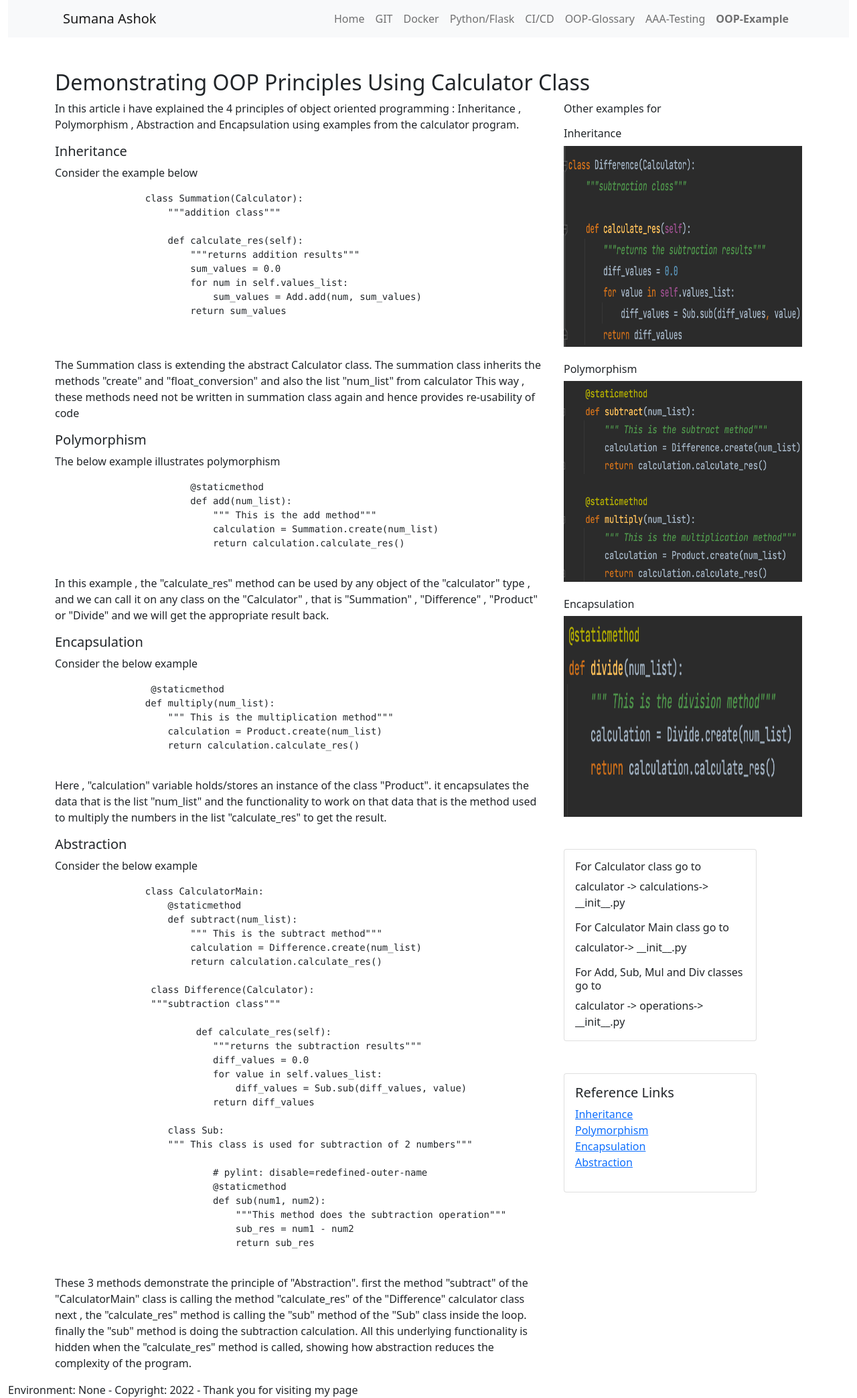
After one commit to sumanaashok/IS601_Project_1, a Flask app: page /calculator_OOP in a window 1280 px wide. The commit adds this page. Shown: the whole page at 67% size. Run offline with Flask 2, Linux system fonts and the light colour scheme.

Commit message:
Added the calculator oop concepts demonstration page

```diff
--- a/app/simple_pages/templates/AAA-Testing.html
+++ b/app/simple_pages/templates/AAA-Testing.html
@@ -166,7 +166,7 @@
                 <div class="card-body">
                     <h5 class="card-title">Reference Link</h5>
                     <p>
-                        <a href=https://automationpanda.com/2020/07/07/arrange-act-assert-a-pattern-for-writing-good-tests/>AAA
+                        <a href="https://automationpanda.com/2020/07/07/arrange-act-assert-a-pattern-for-writing-good-tests/">AAA
                             testing</a></p>
                 </div>
             </div>
--- a/app/simple_pages/templates/OOP.html
+++ b/app/simple_pages/templates/OOP.html
@@ -168,10 +168,7 @@
                 “hides” unnecessary information. The main purpose of abstraction is hiding the unnecessary details from
                 the users. Abstraction is selecting data from a larger pool to show only relevant details of the object
                 to the user. It helps in reducing programming complexity and efforts.
-                An abstract class can be considered as a blueprint for other classes. It allows you to create a set of
-                methods that must be created within any child classes built from the abstract class. A class which
-                contains one or more abstract methods is called an abstract class. An abstract method is a method that
-                has a declaration but does not have an implementation.
+
             </p>
 
 
--- /dev/null
+++ b/app/simple_pages/templates/calculator_OOP.html
@@ -0,0 +1,168 @@
+{% extends "base.html" %}
+{% block content %}
+    <h2>Demonstrating OOP Principles Using Calculator Class</h2>
+    <div class="row">
+        <div class="col-8">
+            <p>
+               In this article i have explained the 4 principles of object oriented programming : Inheritance , Polymorphism , Abstraction
+                and Encapsulation using examples from the calculator program.
+            </p>
+            <p>
+
+            <h5>Inheritance</h5>
+            Consider the example below
+            <p>
+            <pre>
+                class Summation(Calculator):
+                    """addition class"""
+
+                    def calculate_res(self):
+                        """returns addition results"""
+                        sum_values = 0.0
+                        for num in self.values_list:
+                            sum_values = Add.add(num, sum_values)
+                        return sum_values
+
+        </pre>
+            </p>
+            The Summation class is extending the abstract Calculator class.
+            The summation class inherits the methods "create" and "float_conversion" and also the list "num_list" from calculator
+            This way , these methods need not be written in summation class again and hence provides re-usability of code
+            </p>
+
+            <p>
+            <h5>Polymorphism</h5>
+            The below example illustrates polymorphism
+            <p> <pre>
+                        @staticmethod
+                        def add(num_list):
+                            """ This is the add method"""
+                            calculation = Summation.create(num_list)
+                            return calculation.calculate_res()
+        </pre>
+        </p>
+            In this example , the "calculate_res" method can be used by any object of the "calculator" type , and we can call it
+            on any class on the "Calculator" , that is "Summation" , "Difference" , "Product"  or "Divide" and we will get the appropriate result back.
+
+
+
+            </p>
+
+            <p>
+            <h5>Encapsulation</h5>
+            Consider the below example
+            <p>
+            <pre>
+                 @staticmethod
+                def multiply(num_list):
+                    """ This is the multiplication method"""
+                    calculation = Product.create(num_list)
+                    return calculation.calculate_res()
+    </pre>
+            </p>
+            Here , "calculation" variable holds/stores an instance of the class "Product". it encapsulates the data that
+            is the list "num_list" and the functionality to work on that data
+            that is the method used to multiply the numbers in the list "calculate_res" to get the result.
+
+            </p>
+
+             <p>
+            <h5>Abstraction</h5>
+            Consider the below example
+            <p>
+            <pre>
+                class CalculatorMain:
+                    @staticmethod
+                    def subtract(num_list):
+                        """ This is the subtract method"""
+                        calculation = Difference.create(num_list)
+                        return calculation.calculate_res()
+
+                 class Difference(Calculator):
+                 """subtraction class"""
+
+                         def calculate_res(self):
+                            """returns the subtraction results"""
+                            diff_values = 0.0
+                            for value in self.values_list:
+                                diff_values = Sub.sub(diff_values, value)
+                            return diff_values
+
+                    class Sub:
+                    """ This class is used for subtraction of 2 numbers"""
+
+                            # pylint: disable=redefined-outer-name
+                            @staticmethod
+                            def sub(num1, num2):
+                                """This method does the subtraction operation"""
+                                sub_res = num1 - num2
+                                return sub_res
+    </pre>
+            </p>
+            These 3 methods demonstrate the principle of "Abstraction".
+            first the method "subtract" of the "CalculatorMain" class is calling the method "calculate_res" of the "Difference" calculator class
+            next , the "calculate_res" method is calling the "sub" method of the "Sub" class inside the loop.
+            finally the "sub" method is doing the subtraction calculation.
+            All this underlying functionality is hidden when the "calculate_res" method is called, showing how abstraction reduces the complexity of the program.
+
+            </p>
+
+
+
+        </div>
+
+        <div class="col">
+            <p>Other examples for</p>
+            <h6>Inheritance</h6>
+            <img src="{{ url_for('static', filename='images/inherit.png') }}" class="d-block w-100 item"
+                 alt="...">
+            <br>
+            <h6>Polymorphism</h6>
+            <img src="{{ url_for('static', filename='images/polymorphism.png') }}" class="d-block w-100 item "
+                 alt="..." title="Example 1">
+
+            <br>
+            <h6>Encapsulation</h6>
+            <img src="{{ url_for('static', filename='images/encapsulation.png') }}" class="d-block w-100 item"
+                 alt="..." title="Example 2">
+
+
+
+            <div class="card mt-5" style="width: 18rem;">
+                <div class="card-body">
+                    <h6 class="card-title">For Calculator class go to</h6>
+                    <p class="card-text"> calculator -> calculations-> __init__.py</p>
+                    <h6 class="card-title">For Calculator Main class go to</h6>
+                    <p class="card-text"> calculator-> __init__.py</p>
+                    <h6 class="card-title">For Add, Sub, Mul and Div classes go to</h6>
+                    <p class="card-text"> calculator -> operations-> __init__.py</p>
+                </div>
+            </div>
+
+
+            <div class="card mt-5" style="width: 18rem;">
+                <div class="card-body">
+                    <h5 class="card-title">Reference Links</h5>
+                    <p>
+                        <a href="https://www.geeksforgeeks.org/inheritance-in-python/">Inheritance
+                            </a> <br>
+                      <a href="https://www.geeksforgeeks.org/polymorphism-in-python/">Polymorphism
+                            </a><br>
+                        <a href="https://www.geeksforgeeks.org/encapsulation-in-python/">Encapsulation
+                            </a><br>
+                        <a href="https://www.geeksforgeeks.org/abstract-classes-in-python/">Abstraction
+                            </a>
+
+                    </p>
+                </div>
+            </div>
+
+
+        </div>
+
+
+    </div>
+
+
+
+{% endblock %}
--- a/app/templates/base.html
+++ b/app/templates/base.html
@@ -53,10 +53,13 @@
                                 <a class="nav-link" href="{{ url_for('simple_pages.show', page="ci-cd")}}">CI/CD</a>
                             </li>
                             <li class="nav-item" id="OOP">
-                                <a class="nav-link" href="{{ url_for('simple_pages.show', page="OOP")}}">OOP</a>
+                                <a class="nav-link" href="{{ url_for('simple_pages.show', page="OOP")}}">OOP-Glossary</a>
                             </li>
                             <li class="nav-item" id="AAA-Testing">
                                 <a class="nav-link" href="{{ url_for('simple_pages.show', page="AAA-Testing")}}">AAA-Testing</a>
+                            </li>
+                            <li class="nav-item" id="calculator_OOP">
+                                <a class="nav-link" href="{{ url_for('simple_pages.show', page="calculator_OOP")}}">OOP-Example</a>
                             </li>
                         </ul>
                     </div>
```
Also changed, not shown: app/simple_pages/templates/index.html (+7 -0 lines), tests/simple_pages_test.py (+18 -2 lines), app/static/images/encapsulation.png (added), app/static/images/inherit.png (added), app/static/images/polymorphism.png (added).
